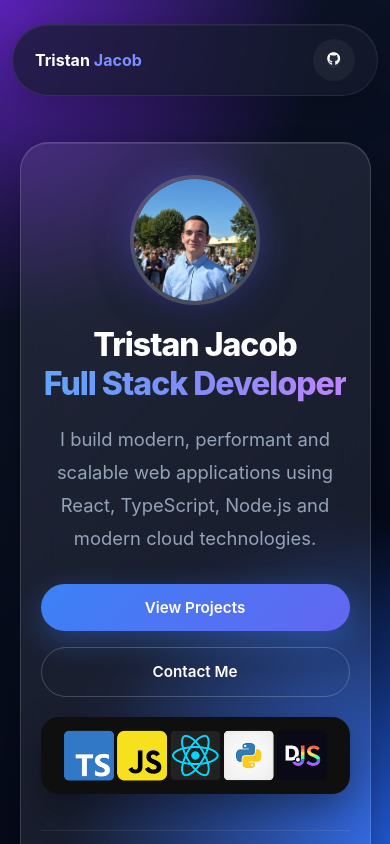
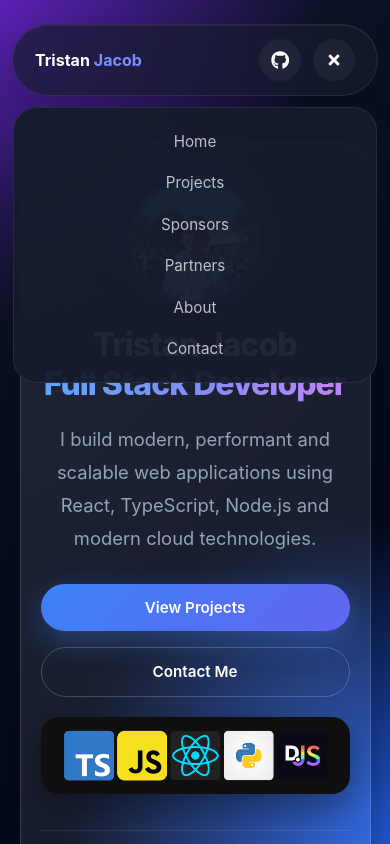
Before and after one commit to Tristan-GPT/Tristan-GPT, a React (Vite) app: page / in a window 390 px wide. Both pictures are taken after a click on the button "Menu". Built offline with nearby package versions, Linux system fonts and the light colour scheme.

Commit message:
chore(4.2): add Header responsive

```diff
--- a/src/components/Header/Header.scss
+++ b/src/components/Header/Header.scss
@@ -80,6 +80,9 @@
     }
 
     &__theme {
+        display: grid;
+        place-items: center;
+
         width: 42px;
         height: 42px;
 
@@ -91,14 +94,51 @@
         background: rgba(255, 255, 255, 0.05);
 
         color: white;
+        text-decoration: none;
 
         cursor: pointer;
 
         transition: 0.3s;
 
+        svg {
+            font-size: 1.15rem;
+            flex-shrink: 0;
+        }
+
         &:hover {
             background: rgba(255, 255, 255, 0.1);
             transform: rotate(20deg);
+        }
+    }
+
+    &__actions {
+        display: flex;
+        align-items: center;
+        gap: 0.75rem;
+    }
+
+    &__burger {
+        display: none;
+
+        width: 42px;
+        height: 42px;
+
+        border: none;
+        border-radius: 50%;
+
+        background: rgba(255, 255, 255, 0.05);
+
+        color: white;
+        cursor: pointer;
+
+        transition: 0.3s;
+
+        svg {
+            font-size: 1rem;
+        }
+
+        &:hover {
+            background: rgba(255, 255, 255, 0.1);
         }
     }
 }
@@ -107,8 +147,47 @@
     .navbar {
         width: calc(100vw - 24px);
 
+        &__burger {
+            display: grid;
+            place-items: center;
+        }
+
         &__links {
-            display: none;
+            position: absolute;
+
+            top: calc(100% + 12px);
+            left: 0;
+            right: 0;
+
+            display: flex;
+            flex-direction: column;
+            align-items: center;
+            gap: 1.4rem;
+
+            padding: 1.5rem;
+
+            border-radius: 24px;
+
+            background: rgba(22, 28, 45, 0.95);
+            backdrop-filter: blur(20px);
+
+            border: 1px solid rgba(255, 255, 255, 0.08);
+
+            opacity: 0;
+            visibility: hidden;
+
+            transform: translateY(-10px);
+
+            transition: 0.3s;
+
+            pointer-events: none;
+
+            &.active {
+                opacity: 1;
+                visibility: visible;
+                transform: translateY(0);
+                pointer-events: auto;
+            }
         }
     }
 }
--- a/src/components/Header/Header.tsx
+++ b/src/components/Header/Header.tsx
@@ -1,7 +1,11 @@
+import { useState } from 'react';
 import './Header.scss';
-import { FaGithub } from 'react-icons/fa';
+
+import { FaGithub, FaBars, FaTimes } from 'react-icons/fa';
 
 export function Header() {
+    const [menuOpen, setMenuOpen] = useState(false);
+
     return (
         <header className="header">
             <nav className="navbar">
@@ -9,7 +13,7 @@ export function Header() {
                     Tristan<span className="padname">Jacob</span>
                 </a>
 
-                <div className="navbar__links">
+                <div className={`navbar__links ${menuOpen ? 'active' : ''}`}>
                     <a href="/">Home</a>
                     <a href="/projects">Projects</a>
                     <a href="/sponsors">Sponsors</a>
@@ -18,20 +22,24 @@ export function Header() {
                     <a href="/contact">Contact</a>
                 </div>
 
-                <button
-                    className="navbar__theme"
-                    aria-label="Theme"
-                    rel="noreferrer"
-                >
+                <div className="navbar__actions">
                     <a
-                        href="https://www.github.com/Tristan-GPT"
-                        className="navbar__theme"
+                        href="https://github.com/Tristan-GPT"
                         target="_blank"
                         rel="noreferrer"
+                        className="navbar__theme"
                     >
                         <FaGithub />
                     </a>
-                </button>
+
+                    <button
+                        className="navbar__burger"
+                        onClick={() => setMenuOpen(!menuOpen)}
+                        aria-label="Menu"
+                    >
+                        {menuOpen ? <FaTimes /> : <FaBars />}
+                    </button>
+                </div>
             </nav>
         </header>
     );
```
